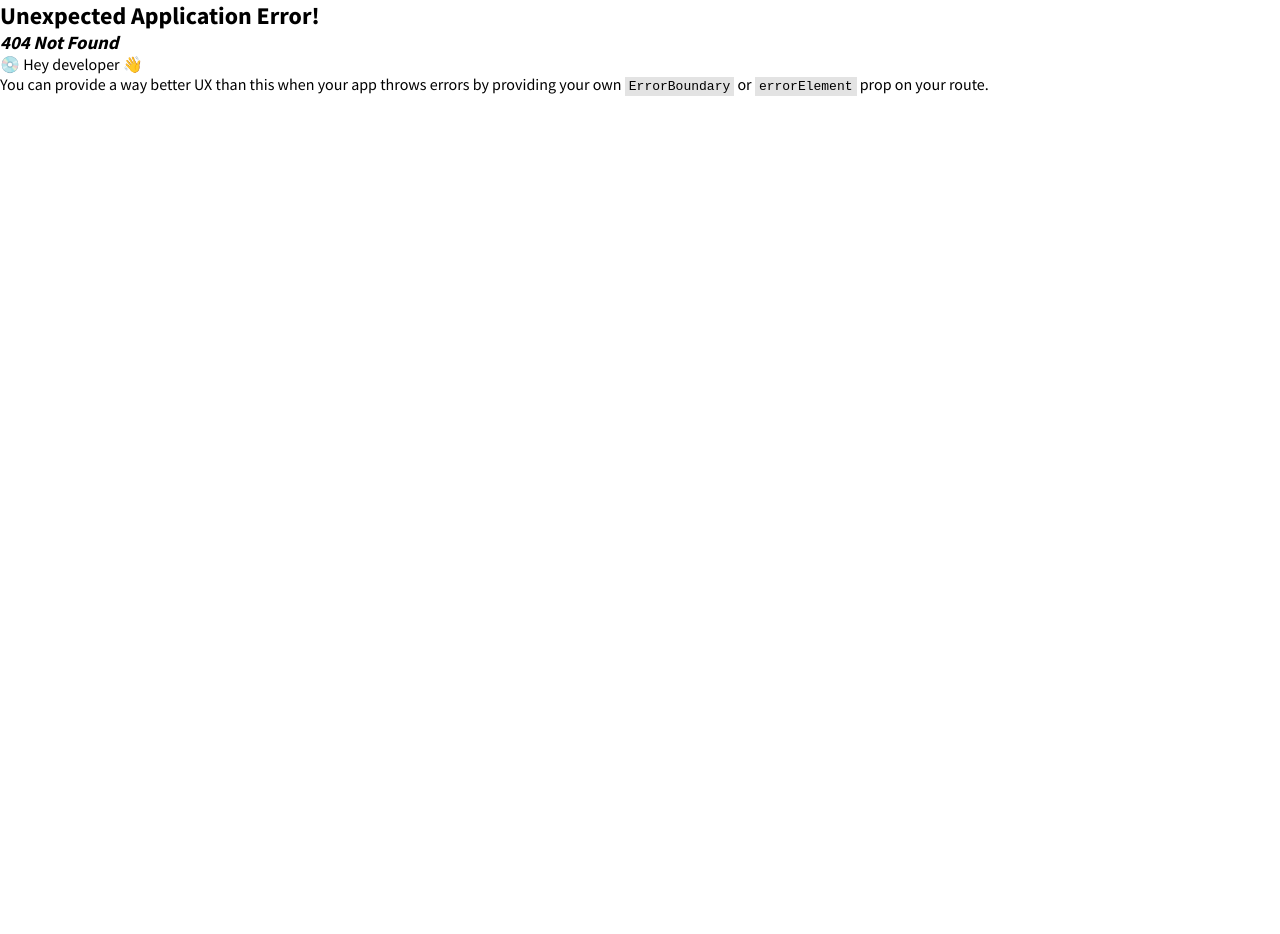
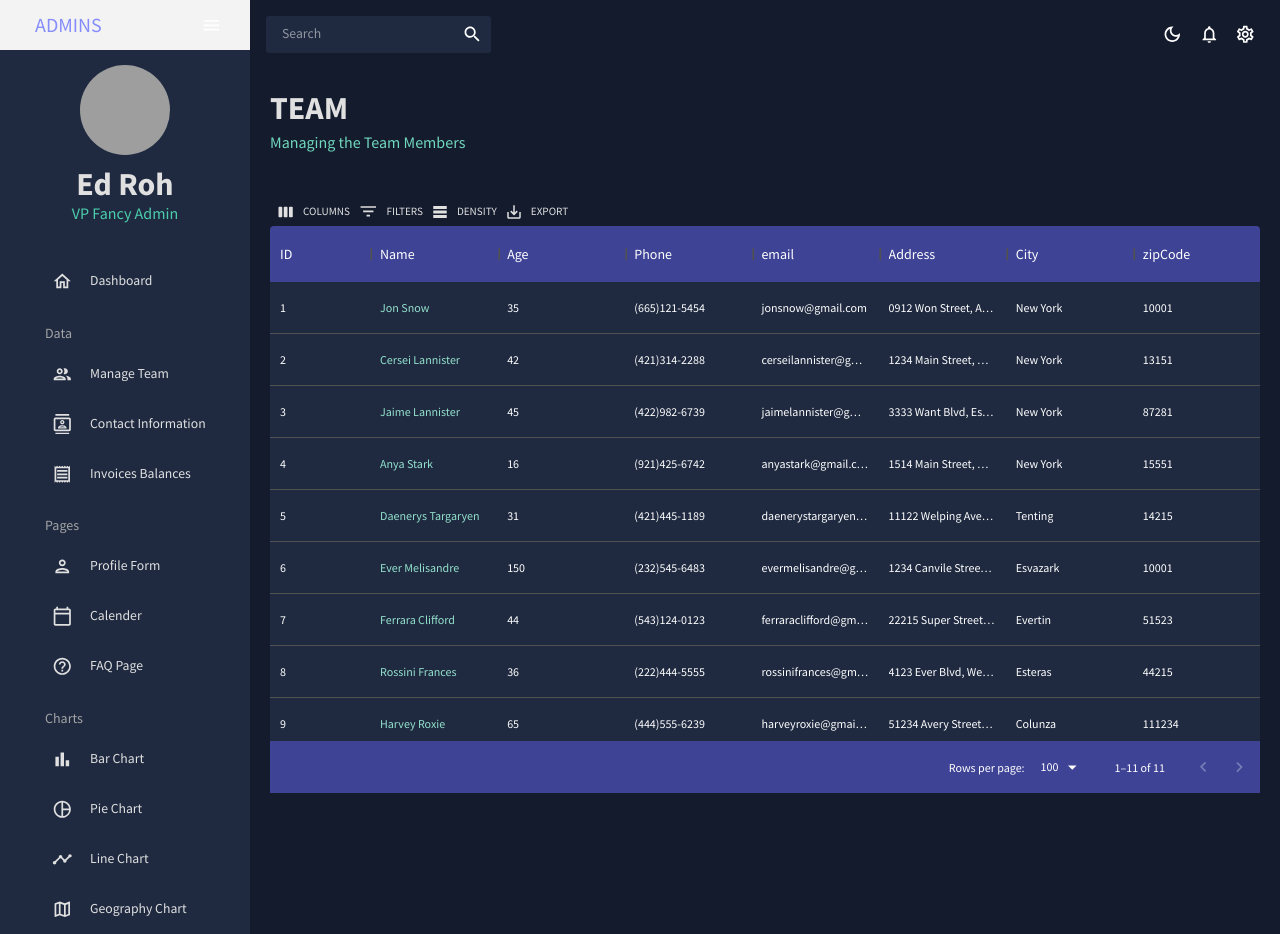
Before and after one commit to habiburrahman26/dashboard-with-material-ui, a React (Vite) app: page /contacts in a window 1280 px wide. Before the commit this address had no page. Before the commit the page ends 800 px from the top, so only its background shows below. Built offline with nearby package versions, Linux system fonts and the light colour scheme; grey boxes are pictures that could not be loaded.

Commit message:
contact table design done

```diff
--- a/src/main.jsx
+++ b/src/main.jsx
@@ -5,6 +5,7 @@ import Dashboard from './scenes/dashboard';
 import { createBrowserRouter, RouterProvider } from 'react-router-dom';
 import App from './App';
 import Team from './scenes/team';
+import Contact from './scenes/contact/Contact';
 
 const router = createBrowserRouter([
   {
@@ -19,6 +20,10 @@ const router = createBrowserRouter([
         path: '/team',
         element: <Team />,
       },
+      {
+        path: '/contacts',
+        element: <Contact />,
+      },
     ],
   },
 ]);
--- /dev/null
+++ b/src/scenes/contact/Contact.jsx
@@ -0,0 +1,96 @@
+import { Box, useTheme } from '@mui/material';
+import { DataGrid, GridToolbar } from '@mui/x-data-grid';
+import { mockDataContacts } from '../../data/mockData';
+import Header from '../../components/Header';
+import { tokens } from '../../theme';
+
+const Team = () => {
+  const theme = useTheme();
+  const colors = tokens(theme.palette.mode);
+
+  const columns = [
+    {
+      field: 'id',
+      headerName: 'ID',
+    },
+    {
+      field: 'name',
+      headerName: 'Name',
+      flex: 1,
+      cellClassName: 'name-column--cell',
+    },
+    {
+      field: 'age',
+      headerName: 'Age',
+      flex: 1,
+    },
+    {
+      field: 'phone',
+      headerName: 'Phone',
+      flex: 1,
+    },
+    {
+      field: 'email',
+      headerName: 'email',
+      flex: 1,
+    },
+    {
+      field: 'address',
+      headerName: 'Address',
+      flex: 1,
+    },
+    {
+      field: 'city',
+      headerName: 'City',
+      flex: 1,
+    },
+    {
+      field: 'zipCode',
+      headerName: 'zipCode',
+      flex: 1,
+    },
+  ];
+  return (
+    <Box m="20px">
+      <Header title="TEAM" subTitle="Managing the Team Members" />
+      <Box
+        height="75vh"
+        mt="40px"
+        sx={{
+          '& .MuiDataGrid-root': {
+            border: 'none',
+          },
+          '& .MuiDataGrid-cell': {
+            borderBottom: 'none',
+          },
+          '& .MuiDataGrid-columnHeaders': {
+            borderBottom: 'none',
+            backgroundColor: colors.blueAccent[700],
+            fontSize: '14px',
+          },
+          '& .name-column--cell': {
+            color: colors.greenAccent[300],
+          },
+          '& .MuiDataGrid-virtualScroller': {
+            background: colors.primary[400],
+          },
+          '& .MuiDataGrid-footerContainer': {
+            backgroundColor: colors.blueAccent[700],
+            borderTop: 'none',
+          },
+          '& .MuiDataGrid-toolbarContainer .MuiButton-text': {
+            color: colors.gray[100],
+          },
+        }}
+      >
+        <DataGrid
+          rows={mockDataContacts}
+          columns={columns}
+          components={{ Toolbar: GridToolbar }}
+        />
+      </Box>
+    </Box>
+  );
+};
+
+export default Team;
```
